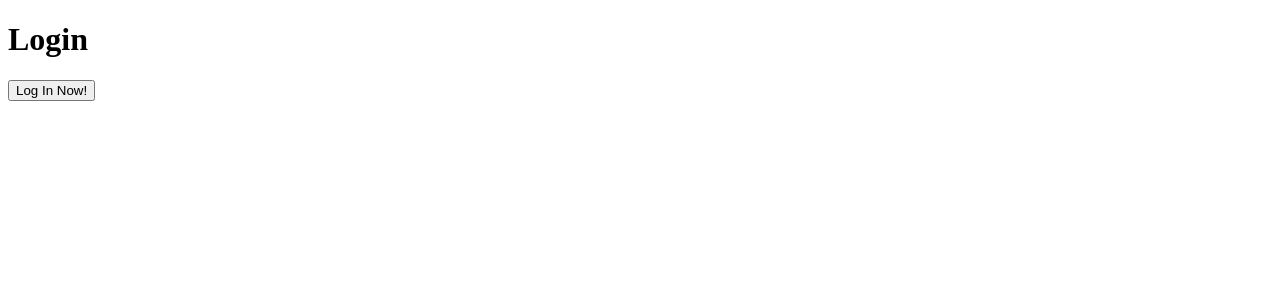
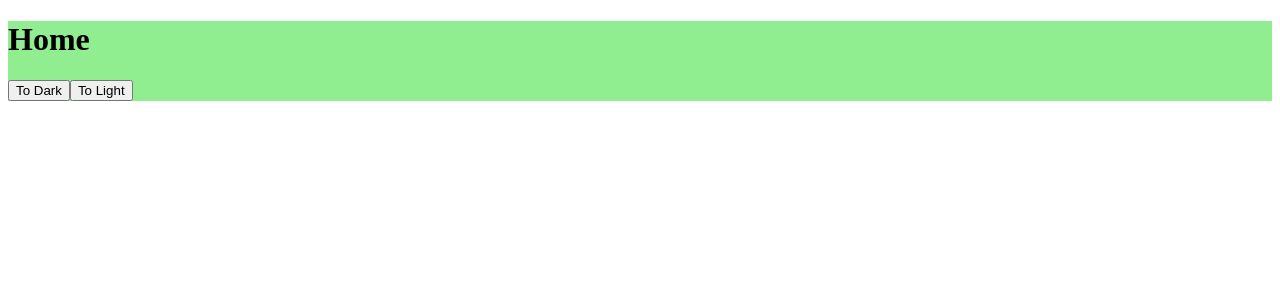
Before and after one commit to Dongdong-k/instaclone_web, a React (Create React App) app: page /#/ in a window 1280 px wide. Shown: the top 300 px of the page. Built offline with nearby package versions, Linux system fonts and the light colour scheme.

Commit message:
#8.8 Themes on Styled Components (07:33)

```diff
--- a/package.json
+++ b/package.json
@@ -10,8 +10,8 @@
     "@testing-library/jest-dom": "^5.11.4",
     "@testing-library/react": "^11.1.0",
     "@testing-library/user-event": "^12.1.10",
-    "@types/jest": "^26.0.15",
-    "@types/node": "^12.0.0",
+    "@types/jest": "^26.0.23",
+    "@types/node": "^12.20.15",
     "@types/react": "^17.0.11",
     "@types/react-dom": "^17.0.0",
     "@types/react-router-dom": "^5.1.7",
--- a/src/App.tsx
+++ b/src/App.tsx
@@ -2,20 +2,34 @@
 // import { ourTheme } from "./styles";
 import { useReactiveVar } from "@apollo/client";
 import { HashRouter as Router, Route, Switch } from "react-router-dom";
-import { isLoggedInVar } from "./apollo";
+import styled, { ThemeProvider } from "styled-components";
+import { darkModeVar, isLoggedInVar } from "./apollo";
 import Home from "./screens/Home";
 import Login from "./screens/Login";
 import NotFound from "./screens/NotFound";
+import { darkTheme, lightTheme, ourTheme } from "./styles";
 
 // const Container = styled.div`
 //   background-color: ${(prop) => prop.theme.bgColor};
 //   color: ${(prop) => prop.theme.fontColor};
 // `;
 
+interface IContainerProp {
+  floating: true;
+}
+
+const Container = styled.div<IContainerProp>`
+  background-color: ${(props) => props.theme.bgColor};
+  color: ${(props) => props.theme.fontColor};
+  box-shadow: ${(props) => props.theme.borderColor};
+`;
+
 function App() {
   const isLoggedIn = useReactiveVar(isLoggedInVar);
+  const darkMode = useReactiveVar(darkModeVar);
   return (
-    <div>
+    <ThemeProvider theme={darkMode ? darkTheme : lightTheme}>
+      {/* <Container floating={true}> */}
       {/* 라우터 설정 */}
       <Router>
         {/* Switch : 하나의 라우터만 rendering */}
@@ -35,7 +49,8 @@ function App() {
           </Route>
         </Switch>
       </Router>
-    </div>
+      {/* </Container> */}
+    </ThemeProvider>
   );
 }
 
--- a/src/apollo.tsx
+++ b/src/apollo.tsx
@@ -1,4 +1,4 @@
 import { makeVar } from "@apollo/client";
 
-export const isLoggedInVar = makeVar(false);
+export const isLoggedInVar = makeVar(true);
 export const darkModeVar = makeVar(false);
--- a/src/screens/Home.tsx
+++ b/src/screens/Home.tsx
@@ -1,11 +1,20 @@
-import { isLoggedInVar } from "../apollo";
+import styled from "styled-components";
+import { darkModeVar, isLoggedInVar } from "../apollo";
+
+const Title = styled.h1`
+  color: ${(props) => props.theme.fontColor};
+`;
+const Container = styled.div`
+  background-color: ${(props) => props.theme.bgColor};
+`;
 
 const Home = () => {
   return (
-    <div>
-      <h1>Home</h1>
-      <button onClick={() => isLoggedInVar(false)}> Log Out Now!</button>
-    </div>
+    <Container>
+      <Title>Home</Title>
+      <button onClick={() => darkModeVar(true)}>To Dark</button>
+      <button onClick={() => darkModeVar(false)}>To Light</button>
+    </Container>
   );
 };
 
--- a/src/style.d.ts
+++ b/src/style.d.ts
@@ -1,8 +1,10 @@
 import "styled-components";
 
 declare module "styled-components" {
+  // DefaultTheme - styled components에서 지원하는 인터페이스
   export interface DefaultTheme {
     bgColor: string;
     fontColor: string;
+    borderColor: string;
   }
 }
--- a/src/styles.ts
+++ b/src/styles.ts
@@ -2,5 +2,17 @@ import { DefaultTheme } from "styled-components";
 
 export const ourTheme: DefaultTheme = {
   bgColor: "Blue",
-  fontColor: "Black",
+  fontColor: "White",
+  borderColor: "red",
 };
+
+export const darkTheme: DefaultTheme = {
+  bgColor: "gray",
+  fontColor: "White",
+  borderColor: "black",
+};
+export const lightTheme: DefaultTheme = {
+  bgColor: "lightgreen",
+  fontColor: "black",
+  borderColor: "black",
+};
```
Also changed, not shown: 1 other file (tests, documents, lock files or other folders).
